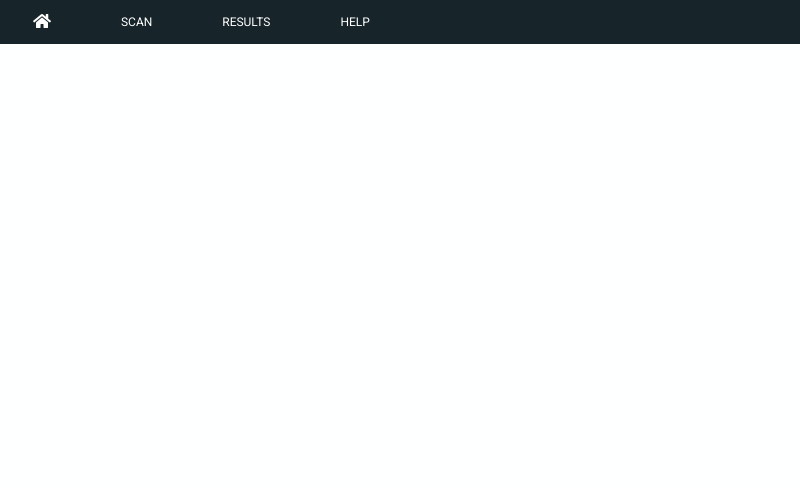
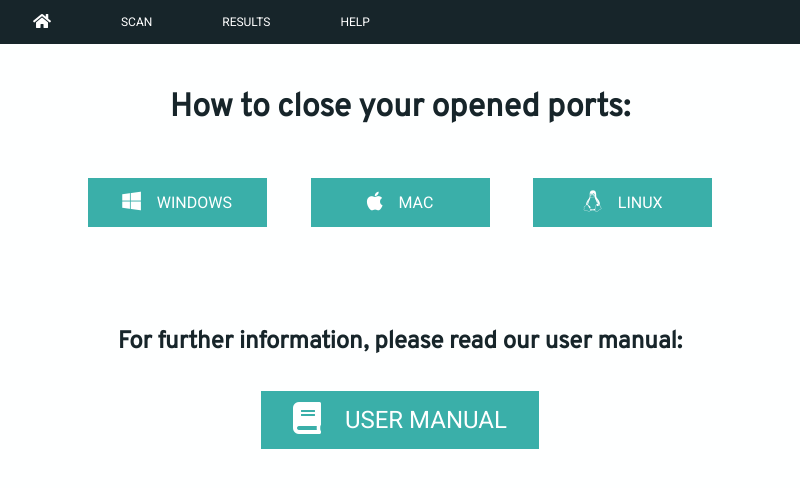
Before and after one commit to sharpnachos/SafePort, an Electron app: page src/html/help.html in a window 800 px wide. Drawn offline with Linux system fonts and the light colour scheme.

Commit message:
built help page

```diff
--- a/assets/css/style.css
+++ b/assets/css/style.css
@@ -93,6 +93,10 @@ main {
     font-size: 36px;
 }
 
+.big-text {
+    font-size: 24px;
+}
+
 
 /* SCAN PAGE STYLES */
 .scan-button-container {
@@ -135,4 +139,18 @@ main {
 
 .scan-text {
     margin: 30px 0;
+    font-family: 'Roboto', sans-serif;
 }
+
+
+/* HELP PAGE STYLES */
+.port-button-container {
+    margin-top: 50px;
+    margin-bottom: 100px;
+    display: inline-block;
+}
+
+.port-button {
+    margin: 0 20px;
+    width: 115px;
+}
--- a/package.json
+++ b/package.json
@@ -19,5 +19,8 @@
   "homepage": "https://github.com/sharpnachos/comp330sp19p3#readme",
   "devDependencies": {
     "electron": "4.1.4"
+  },
+  "dependencies": {
+    "open": "^6.1.0"
   }
 }
--- a/src/html/help.html
+++ b/src/html/help.html
@@ -17,6 +17,25 @@
             </nav>
         </div>
     </header>
+    <main>
+      <h1>How to close your opened ports:</h1>
+      <div class="port-button-container">
+        <a href="https://windows.tips.net/T013105_Closing_an_Open_Port.html" class="button port-button" target="_blank">
+          <p class="med-text"><i class="fab fa-windows fa-lg"></i>&nbsp;&nbsp;&nbsp;&nbsp;WINDOWS</p>
+        </a>
+        <a href="#" class="button port-button">
+          <p class="med-text"><i class="fab fa-apple fa-lg"></i>&nbsp;&nbsp;&nbsp;&nbsp;MAC</p>
+        </a>
+        <a href="#" class="button port-button">
+          <p class="med-text"><i class="fab fa-linux fa-lg"></i>&nbsp;&nbsp;&nbsp;&nbsp;LINUX</p>
+        </a>
+      </div>
+      <h2>For further information, please read our user manual:</h2>
+      <br/>
+      <a href="#" class="button">
+        <p class="big-text"><i class="fas fa-book fa-lg"></i>&nbsp;&nbsp;&nbsp;&nbsp;USER MANUAL</p>
+      </a>
+  </main>
 
     <script src="../js/help.js"></script>
   </body>
```
Also changed, not shown: src/html/index.html (+2 -1 lines), 1 other file.
